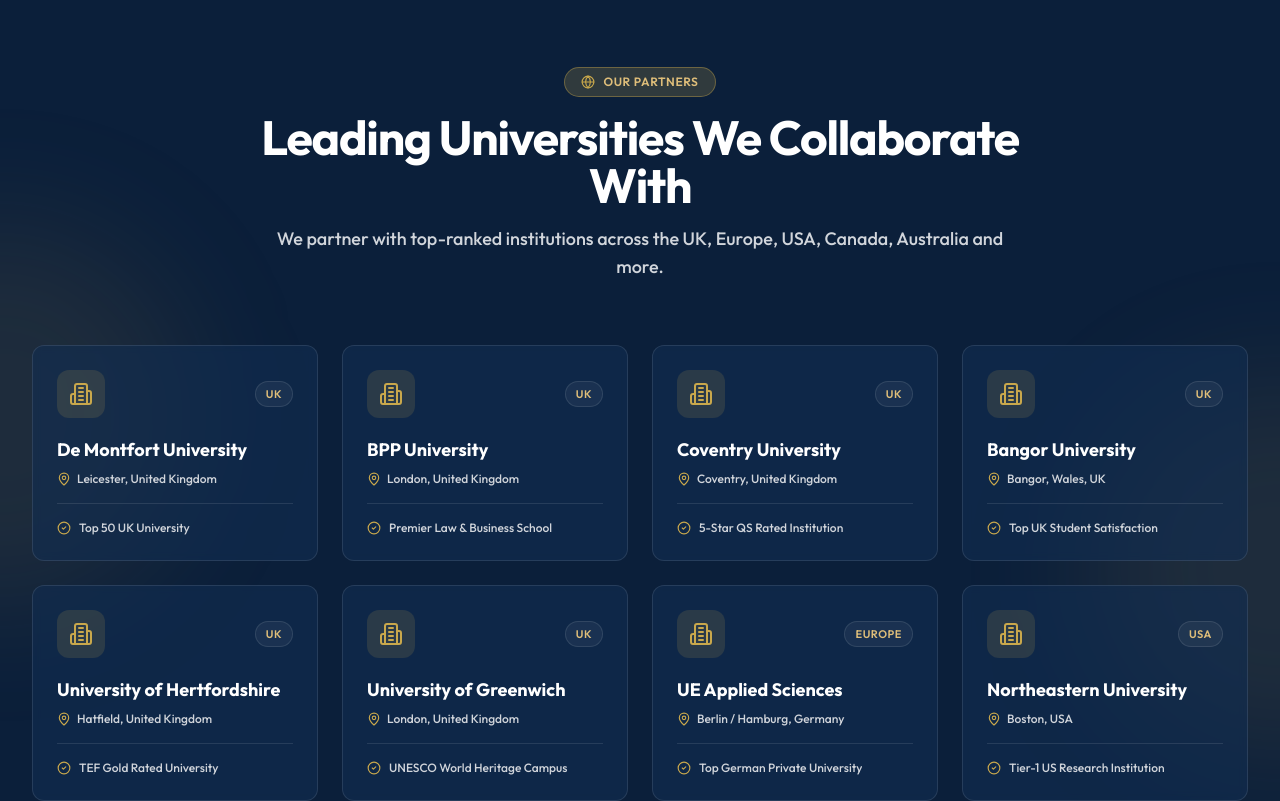
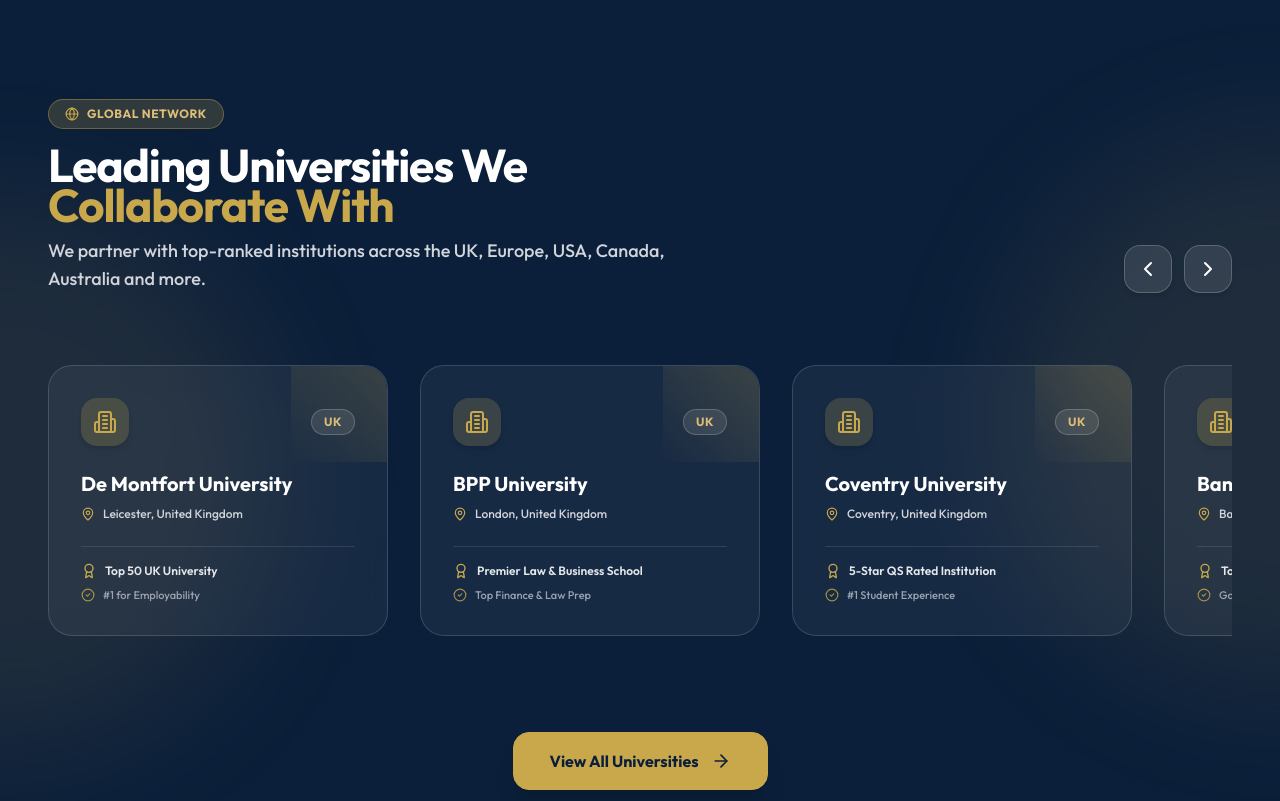
Before and after one commit to IsacSmile/adam-international, a React (Vite) app: page / in a window 1280 px wide. Shown: the part 4080-4881 px from the top of the page. Built offline with nearby package versions, Linux system fonts and the light colour scheme.

Commit message:
Redesign University Partners section into exclusive dark glass horizontal carousel

```diff
--- a/src/components/UniversityPartnersSection.jsx
+++ b/src/components/UniversityPartnersSection.jsx
@@ -1,7 +1,7 @@
-import React, { useEffect, useRef } from 'react';
+import React, { useRef, useEffect } from 'react';
 import { gsap } from 'gsap';
 import { ScrollTrigger } from 'gsap/ScrollTrigger';
-import { Building2, MapPin, ArrowRight, Globe, CheckCircle2 } from 'lucide-react';
+import { Building2, MapPin, ArrowRight, Globe, Award, ChevronLeft, ChevronRight, CheckCircle2 } from 'lucide-react';
 
 if (typeof window !== 'undefined') {
   gsap.registerPlugin(ScrollTrigger);
@@ -14,7 +14,7 @@
     location: 'Leicester, United Kingdom',
     country: 'UK',
     tag: 'Top 50 UK University',
-    established: '1870',
+    ranking: '#1 for Employability',
   },
   {
     id: 'bpp',
@@ -22,7 +22,7 @@
     location: 'London, United Kingdom',
     country: 'UK',
     tag: 'Premier Law & Business School',
-    established: '1992',
+    ranking: 'Top Finance & Law Prep',
   },
   {
     id: 'coventry',
@@ -30,15 +30,15 @@
     location: 'Coventry, United Kingdom',
     country: 'UK',
     tag: '5-Star QS Rated Institution',
-    established: '1843',
+    ranking: '#1 Student Experience',
   },
   {
     id: 'bangor',
     name: 'Bangor University',
     location: 'Bangor, Wales, UK',
     country: 'UK',
-    tag: 'Top UK Student Satisfaction',
-    established: '1884',
+    tag: 'Top 10 for Teaching Quality',
+    ranking: 'Gold Teaching Excellence',
   },
   {
     id: 'herts',
@@ -46,7 +46,7 @@
     location: 'Hatfield, United Kingdom',
     country: 'UK',
     tag: 'TEF Gold Rated University',
-    established: '1952',
+    ranking: '96.5% Graduate Jobs',
   },
   {
     id: 'greenwich',
@@ -54,15 +54,15 @@
     location: 'London, United Kingdom',
     country: 'UK',
     tag: 'UNESCO World Heritage Campus',
-    established: '1890',
+    ranking: 'Top 10 International Students',
   },
   {
     id: 'ue-germany',
     name: 'UE Applied Sciences',
     location: 'Berlin / Hamburg, Germany',
-    country: 'Europe',
-    tag: 'Top German Private University',
-    established: '2000',
+    country: 'EU',
+    tag: 'Top German Tech University',
+    ranking: 'Top 10 European Tech',
   },
   {
     id: 'northeastern',
@@ -70,19 +70,14 @@
     location: 'Boston, USA',
     country: 'USA',
     tag: 'Tier-1 US Research Institution',
-    established: '1898',
+    ranking: 'Global Co-op Leader',
   },
 ];
 
 export default function UniversityPartnersSection({ onViewAllUniversities }) {
   const sectionRef = useRef(null);
-  const glow1Ref = useRef(null);
-  const glow2Ref = useRef(null);
-  const badgeRef = useRef(null);
-  const titleRef = useRef(null);
-  const subtitleRef = useRef(null);
+  const carouselRef = useRef(null);
   const cardsRef = useRef([]);
-  const ctaRef = useRef(null);
 
   const addCardRef = (el) => {
     if (el && !cardsRef.current.includes(el)) {
@@ -91,91 +86,21 @@
   };
 
   useEffect(() => {
-    const isMobile = window.innerWidth < 768;
-
     const ctx = gsap.context(() => {
-      // 1. Background Glow Blobs Parallax Scrub
-      if (!isMobile) {
-        if (glow1Ref.current) {
-          gsap.to(glow1Ref.current, {
-            yPercent: -20,
-            ease: 'none',
-            scrollTrigger: {
-              trigger: sectionRef.current,
-              start: 'top bottom',
-              end: 'bottom top',
-              scrub: true,
-            },
-          });
-        }
-        if (glow2Ref.current) {
-          gsap.to(glow2Ref.current, {
-            yPercent: 20,
-            ease: 'none',
-            scrollTrigger: {
-              trigger: sectionRef.current,
-              start: 'top bottom',
-              end: 'bottom top',
-              scrub: true,
-            },
-          });
-        }
-      }
-
-      // 2. Header Entrance Timeline
-      const headerTl = gsap.timeline({
-        scrollTrigger: {
-          trigger: sectionRef.current,
-          start: 'top 80%',
-          toggleActions: 'play none none none',
-        },
-      });
-
-      headerTl
-        .fromTo(badgeRef.current,
-          { opacity: 0, y: 25 },
-          { opacity: 1, y: 0, duration: 0.6, ease: 'power2.out' }
-        )
-        .fromTo(titleRef.current,
-          { opacity: 0, y: 25 },
-          { opacity: 1, y: 0, duration: 0.6, ease: 'power2.out' },
-          '-=0.4'
-        )
-        .fromTo(subtitleRef.current,
-          { opacity: 0, y: 25 },
-          { opacity: 1, y: 0, duration: 0.6, ease: 'power2.out' },
-          '-=0.4'
-        );
-
-      // 3. Cards Stagger Entrance
-      gsap.fromTo(cardsRef.current,
-        { opacity: 0, y: 30 },
+      // Entrance animation for university cards
+      if (cardsRef.current.length > 0) {
+        gsap.fromTo(
+          cardsRef.current,
+          { opacity: 0, y: 35 },
           {
             opacity: 1,
             y: 0,
-          duration: 0.7,
+            duration: 0.8,
             stagger: 0.1,
-          ease: 'power2.out',
+            ease: 'power3.out',
             scrollTrigger: {
               trigger: sectionRef.current,
-            start: 'top 70%',
-            toggleActions: 'play none none none',
-          },
-        }
-      );
-
-      // 4. CTA Button Entrance
-      if (ctaRef.current) {
-        gsap.fromTo(ctaRef.current,
-          { opacity: 0, y: 20 },
-          {
-            opacity: 1,
-            y: 0,
-            duration: 0.6,
-            ease: 'power2.out',
-            scrollTrigger: {
-              trigger: ctaRef.current,
-              start: 'top 90%',
+              start: 'top 75%',
               toggleActions: 'play none none none',
             },
           }
@@ -186,180 +111,132 @@
     return () => ctx.revert();
   }, []);
 
-  const handleCardMouseEnter = (e) => {
-    gsap.to(e.currentTarget, {
-      y: -6,
-      borderColor: '#C9A84C',
-      boxShadow: '0 12px 30px rgba(201, 168, 76, 0.15)',
-      duration: 0.3,
-      ease: 'power2.out',
-    });
-
-    const underline = e.currentTarget.querySelector('.gold-card-underline');
-    if (underline) {
-      gsap.to(underline, {
-        scaleX: 1,
-        transformOrigin: 'left',
-        duration: 0.3,
-        ease: 'power2.out',
-      });
-    }
-
-    const iconBox = e.currentTarget.querySelector('.univ-icon-box');
-    if (iconBox) {
-      gsap.to(iconBox, {
-        backgroundColor: '#C9A84C',
-        color: '#0B1F3A',
-        duration: 0.3,
-        ease: 'power2.out',
-      });
+  const handleScrollLeft = () => {
+    if (carouselRef.current) {
+      carouselRef.current.scrollBy({ left: -340, behavior: 'smooth' });
     }
   };
 
-  const handleCardMouseLeave = (e) => {
-    gsap.to(e.currentTarget, {
-      y: 0,
-      borderColor: 'rgba(255, 255, 255, 0.1)',
-      boxShadow: '0 0px 0px rgba(0, 0, 0, 0)',
-      duration: 0.3,
-      ease: 'power2.out',
-    });
-
-    const underline = e.currentTarget.querySelector('.gold-card-underline');
-    if (underline) {
-      gsap.to(underline, {
-        scaleX: 0,
-        transformOrigin: 'right',
-        duration: 0.3,
-        ease: 'power2.out',
-      });
+  const handleScrollRight = () => {
+    if (carouselRef.current) {
+      carouselRef.current.scrollBy({ left: 340, behavior: 'smooth' });
     }
-
-    const iconBox = e.currentTarget.querySelector('.univ-icon-box');
-    if (iconBox) {
-      gsap.to(iconBox, {
-        backgroundColor: 'rgba(201, 168, 76, 0.15)',
-        color: '#C9A84C',
-        duration: 0.3,
-        ease: 'power2.out',
-      });
-    }
-  };
-
-  const handleCtaMouseEnter = (e) => {
-    gsap.to(e.currentTarget, {
-      backgroundColor: '#DFBE7A',
-      scale: 1.03,
-      boxShadow: '0 8px 25px rgba(201, 168, 76, 0.3)',
-      duration: 0.2,
-      ease: 'power2.out',
-    });
-  };
-
-  const handleCtaMouseLeave = (e) => {
-    gsap.to(e.currentTarget, {
-      backgroundColor: '#C9A84C',
-      scale: 1,
-      boxShadow: '0 2px 8px rgba(0, 0, 0, 0.2)',
-      duration: 0.2,
-      ease: 'power2.out',
-    });
   };
 
   return (
     <section
       id="partners"
       ref={sectionRef}
-      className="bg-[#0B1F3A] text-white py-20 md:py-28 px-5 lg:px-8 relative overflow-hidden border-t border-white/10"
+      className="bg-[#0B1F3A] text-white py-24 sm:py-32 lg:py-36 px-5 sm:px-8 lg:px-12 relative overflow-hidden border-t border-white/10"
     >
-      {/* Background Decorative Gold Glows with Parallax Scrub */}
-      <div
-        ref={glow1Ref}
-        className="absolute top-1/4 left-0 -translate-x-1/2 w-96 h-96 bg-[#C9A84C]/10 rounded-full blur-3xl pointer-events-none will-change-transform"
-      />
-      <div
-        ref={glow2Ref}
-        className="absolute bottom-1/4 right-0 translate-x-1/2 w-96 h-96 bg-[#C9A84C]/10 rounded-full blur-3xl pointer-events-none will-change-transform"
-      />
+      {/* Background Decorative Gold Ambient Glows */}
+      <div className="absolute top-1/4 left-0 -translate-x-1/2 w-[550px] h-[550px] bg-[#C9A84C]/10 rounded-full blur-3xl pointer-events-none" />
+      <div className="absolute bottom-1/4 right-0 translate-x-1/2 w-[550px] h-[550px] bg-[#C9A84C]/10 rounded-full blur-3xl pointer-events-none" />
 
       <div className="max-w-[1280px] mx-auto relative z-10">
 
-        {/* SECTION HEADING */}
-        <div className="text-center mb-16 max-w-3xl mx-auto">
-          <div
-            ref={badgeRef}
-            className="inline-flex items-center gap-2 bg-[#C9A84C]/20 border border-[#C9A84C]/40 px-4 py-1.5 rounded-full text-[#DFBE7A] text-xs font-semibold tracking-wider uppercase mb-4"
-          >
+        {/* SECTION HEADING & CONTROLS */}
+        <div className="flex flex-col md:flex-row md:items-end justify-between gap-6 mb-12 sm:mb-16">
+          <div className="text-left max-w-2xl">
+            <div className="inline-flex items-center gap-2 bg-[#C9A84C]/20 border border-[#C9A84C]/40 px-4 py-1.5 rounded-full text-[#DFBE7A] text-xs font-bold tracking-wider uppercase mb-4 shadow-sm">
               <Globe className="w-3.5 h-3.5 text-[#C9A84C]" />
-            <span>Our Partners</span>
+              <span>GLOBAL NETWORK</span>
             </div>
 
-          <h2
-            ref={titleRef}
-            className="text-3xl sm:text-4xl lg:text-5xl font-extrabold text-white tracking-tight leading-tight mb-4"
-          >
-            Leading Universities We Collaborate With
+            <h2 className="text-3xl sm:text-4xl lg:text-[46px] font-extrabold text-white tracking-tight leading-[1.16]">
+              Leading Universities We{' '}
+              <span className="text-[#C9A84C] relative inline-block">
+                Collaborate With
+              </span>
             </h2>
 
-          <p
-            ref={subtitleRef}
-            className="text-base sm:text-lg text-gray-300 font-normal leading-relaxed"
-          >
+            <p className="text-base sm:text-lg text-gray-300 font-normal leading-relaxed mt-3">
               We partner with top-ranked institutions across the UK, Europe, USA, Canada, Australia and more.
             </p>
           </div>
 
-        {/* UNIVERSITY PARTNERS RESPONSIVE GRID */}
-        <div className="grid grid-cols-1 sm:grid-cols-2 lg:grid-cols-4 gap-6 mb-16">
+          {/* Slider Controls (Desktop Only) */}
+          <div className="hidden md:flex items-center gap-3 shrink-0 self-end">
+            <button
+              type="button"
+              onClick={handleScrollLeft}
+              className="w-12 h-12 rounded-2xl bg-white/10 border border-white/20 text-white hover:bg-[#C9A84C] hover:text-[#0B1F3A] hover:border-[#C9A84C] flex items-center justify-center shadow-md transition-all duration-300 cursor-pointer backdrop-blur-md"
+              aria-label="Previous university"
+            >
+              <ChevronLeft className="w-6 h-6" />
+            </button>
+            <button
+              type="button"
+              onClick={handleScrollRight}
+              className="w-12 h-12 rounded-2xl bg-white/10 border border-white/20 text-white hover:bg-[#C9A84C] hover:text-[#0B1F3A] hover:border-[#C9A84C] flex items-center justify-center shadow-md transition-all duration-300 cursor-pointer backdrop-blur-md"
+              aria-label="Next university"
+            >
+              <ChevronRight className="w-6 h-6" />
+            </button>
+          </div>
+        </div>
+
+        {/* UNIVERSITY PARTNERS HORIZONTAL CAROUSEL / RESPONSIVE GRID */}
+        <div
+          ref={carouselRef}
+          className="flex md:flex-row flex-col gap-6 sm:gap-8 md:overflow-x-auto md:pb-8 md:pt-2 scrollbar-none snap-x snap-mandatory"
+          style={{ scrollbarWidth: 'none', msOverflowStyle: 'none' }}
+        >
           {partnerUniversities.map((univ) => (
             <div
               key={univ.id}
               ref={addCardRef}
-              onMouseEnter={handleCardMouseEnter}
-              onMouseLeave={handleCardMouseLeave}
-              className="bg-[#112D53]/60 backdrop-blur-sm border border-white/10 rounded-[12px] p-6 relative overflow-hidden flex flex-col justify-between cursor-pointer transition-colors group"
+              className="w-full md:w-[310px] lg:w-[330px] xl:w-[340px] shrink-0 snap-start bg-white/5 border border-white/15 backdrop-blur-md rounded-[24px] p-7 sm:p-8 flex flex-col justify-between cursor-pointer transition-all duration-300 group hover:border-[#C9A84C] hover:bg-white/10 hover:-translate-y-2 hover:shadow-[0_20px_40px_rgba(201,168,76,0.15)] relative overflow-hidden"
             >
-              <div className="gold-card-underline absolute bottom-0 left-0 w-full h-[3px] bg-[#C9A84C] scale-x-0 transform-origin-left pointer-events-none" />
+              <div className="absolute top-0 right-0 w-24 h-24 bg-gradient-to-bl from-[#C9A84C]/20 to-transparent rounded-tr-[24px] pointer-events-none" />
 
               <div>
-                <div className="flex items-center justify-between mb-5">
-                  <div className="univ-icon-box w-12 h-12 rounded-xl bg-[#C9A84C]/15 text-[#C9A84C] flex items-center justify-center transition-colors">
+                {/* Header Icon + Country Badge */}
+                <div className="flex items-center justify-between mb-6">
+                  <div className="w-12 h-12 rounded-2xl bg-[#C9A84C]/20 text-[#C9A84C] group-hover:bg-[#C9A84C] group-hover:text-[#0B1F3A] flex items-center justify-center transition-colors shadow-md">
                     <Building2 className="w-6 h-6" />
                   </div>
-                  <span className="text-[11px] font-semibold text-[#DFBE7A] bg-white/5 border border-white/10 px-2.5 py-1 rounded-full uppercase tracking-wider">
+                  <span className="text-xs font-bold text-[#DFBE7A] bg-white/10 border border-white/20 px-3 py-1 rounded-full uppercase tracking-wider">
                     {univ.country}
                   </span>
                 </div>
 
-                <h3 className="text-lg font-bold text-white mb-2 leading-snug group-hover:text-[#DFBE7A] transition-colors">
+                {/* University Name */}
+                <h3 className="text-xl font-bold text-white mb-2 leading-snug group-hover:text-[#DFBE7A] transition-colors">
                   {univ.name}
                 </h3>
 
-                <div className="flex items-center gap-1.5 text-xs text-gray-300 mb-4 font-normal">
+                {/* Location */}
+                <div className="flex items-center gap-2 text-xs text-gray-300 mb-6 font-normal">
                   <MapPin className="w-3.5 h-3.5 text-[#C9A84C] shrink-0" />
                   <span className="truncate">{univ.location}</span>
                 </div>
               </div>
 
-              <div className="pt-4 border-t border-white/10 flex items-center gap-2 text-xs font-medium text-gray-300">
-                <CheckCircle2 className="w-3.5 h-3.5 text-[#C9A84C] shrink-0" />
+              {/* Ranking & Highlight Tags */}
+              <div className="pt-4 border-t border-white/10 space-y-2">
+                <div className="flex items-center gap-2 text-xs font-semibold text-gray-200">
+                  <Award className="w-4 h-4 text-[#C9A84C] shrink-0" />
                   <span className="truncate">{univ.tag}</span>
+                </div>
+                <div className="flex items-center gap-2 text-[11px] font-medium text-gray-400">
+                  <CheckCircle2 className="w-3.5 h-3.5 text-[#C9A84C]/80 shrink-0" />
+                  <span className="truncate">{univ.ranking}</span>
+                </div>
               </div>
             </div>
           ))}
         </div>
 
         {/* CENTERED CTA BUTTON */}
-        <div ref={ctaRef} className="text-center">
+        <div className="text-center mt-12 sm:mt-16">
           <button
             type="button"
             onClick={onViewAllUniversities}
-            onMouseEnter={handleCtaMouseEnter}
-            onMouseLeave={handleCtaMouseLeave}
-            className="inline-flex items-center gap-2.5 bg-[#C9A84C] text-[#0B1F3A] font-bold text-base py-3.5 px-8 rounded-lg cursor-pointer transition-all shadow-md"
+            className="inline-flex items-center gap-3 bg-[#C9A84C] text-[#0B1F3A] hover:bg-white hover:text-[#0B1F3A] font-extrabold text-base py-4 px-9 rounded-2xl cursor-pointer transition-all duration-300 shadow-xl hover:shadow-2xl group border border-[#C9A84C]"
           >
             <span>View All Universities</span>
-            <ArrowRight className="w-4 h-4 text-[#0B1F3A]" />
+            <ArrowRight className="w-5 h-5 text-[#0B1F3A] group-hover:translate-x-1.5 transition-transform duration-300" />
           </button>
         </div>
 
```
Also changed, not shown: 5 other files (tests, documents, lock files or other folders). Lines whose indentation alone changed are shown as unchanged.
